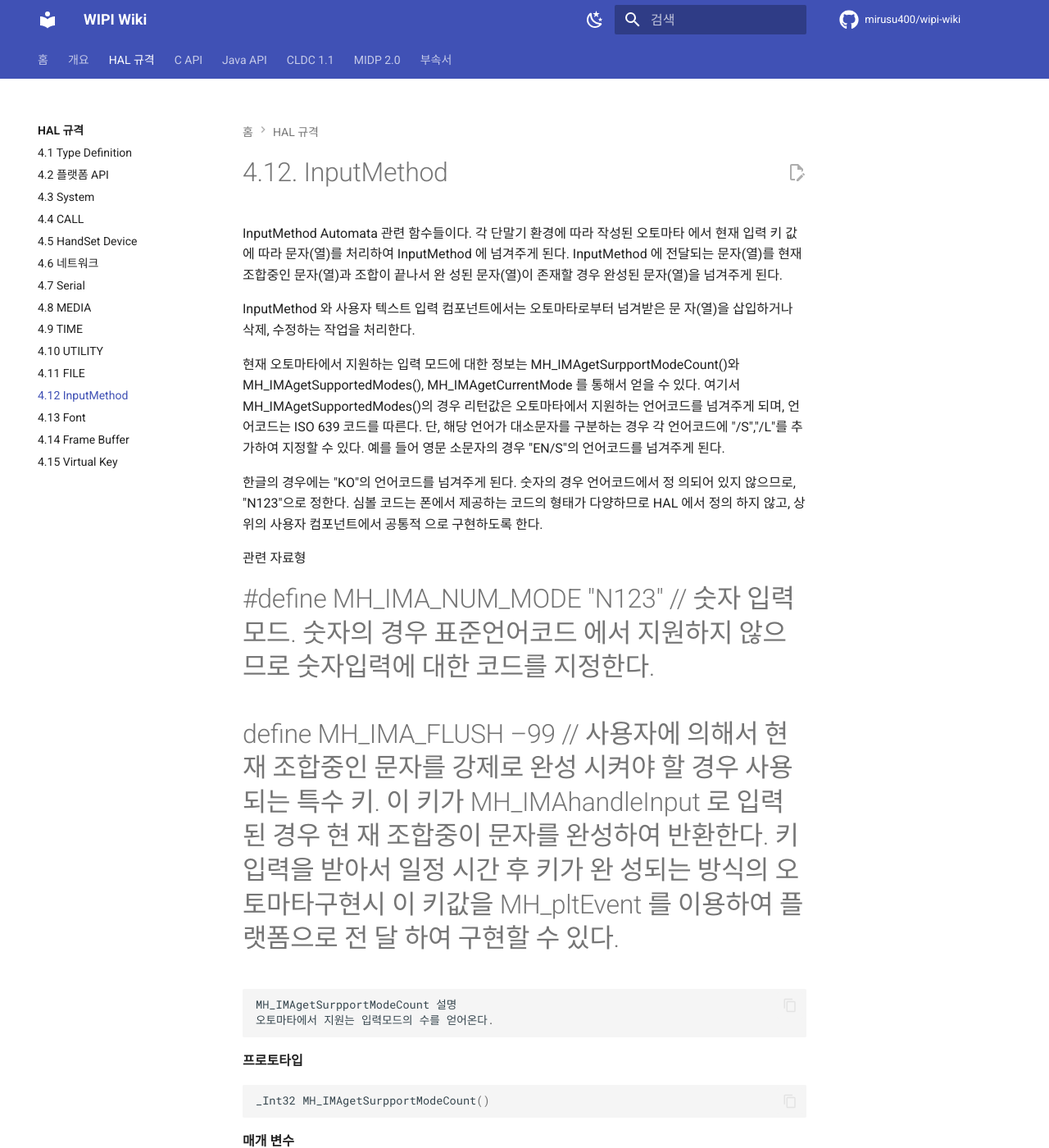
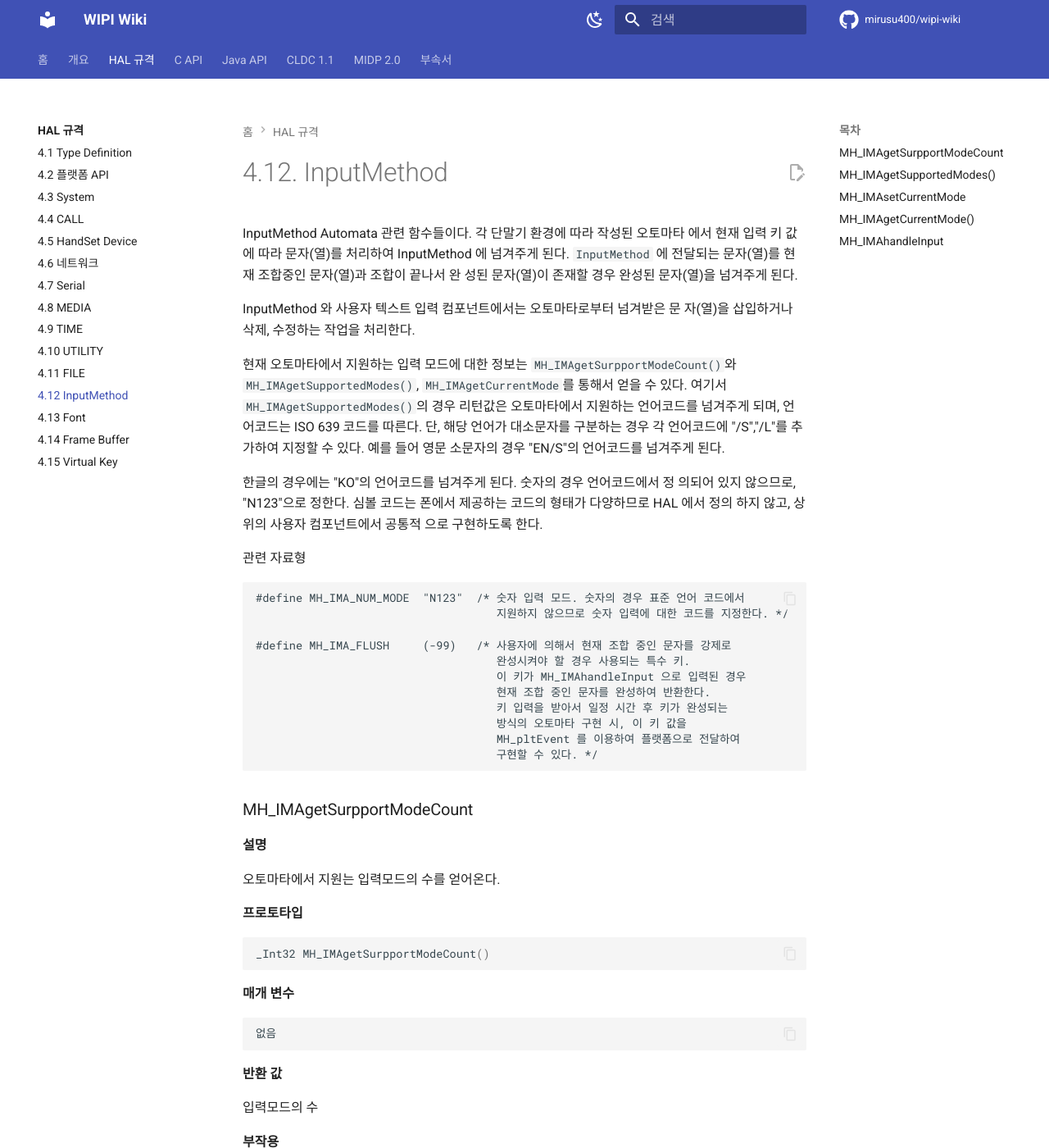
Before and after one commit to mirusu400/wipi-wiki, an MkDocs documentation site: the page built from docs/hal/input-method.md, in a window 1280 px wide and 1400 px high. Shown: the whole window at 82% size. Built offline with MkDocs 1.6.1 and Material for MkDocs 9.7.7, drawn with Linux system fonts in a browser that asks for light colours; comment, search, counter and statistics services are not loaded; some of the changed text lies outside the part shown.

Commit message:
update input-method.md

````diff
--- a/docs/hal/input-method.md
+++ b/docs/hal/input-method.md
@@ -1,23 +1,35 @@
 # 4.12. InputMethod
 
-InputMethod Automata 관련 함수들이다. 각 단말기 환경에 따라 작성된 오토마타 에서 현재 입력 키 값에 따라 문자(열)를 처리하여 InputMethod 에 넘겨주게 된다. InputMethod 에 전달되는 문자(열)를 현재 조합중인 문자(열)과 조합이 끝나서 완 성된 문자(열)이 존재할 경우 완성된 문자(열)을 넘겨주게 된다.
+InputMethod Automata 관련 함수들이다. 각 단말기 환경에 따라 작성된 오토마타 에서 현재 입력 키 값에 따라 문자(열)를 처리하여 InputMethod 에 넘겨주게 된다. `InputMethod` 에 전달되는 문자(열)를 현재 조합중인 문자(열)과 조합이 끝나서 완 성된 문자(열)이 존재할 경우 완성된 문자(열)을 넘겨주게 된다.
 
 InputMethod 와 사용자 텍스트 입력 컴포넌트에서는 오토마타로부터 넘겨받은 문 자(열)을 삽입하거나 삭제, 수정하는 작업을 처리한다.
 
-현재	오토마타에서		지원하는	입력	모드에		대한		정보는 MH_IMAgetSurpportModeCount()와  MH_IMAgetSupportedModes(), MH_IMAgetCurrentMode	를	통해서		얻을		수	있다.	여기서 MH_IMAgetSupportedModes()의 경우 리턴값은 오토마타에서 지원하는 언어코드를 넘겨주게 되며, 언어코드는 ISO 639 코드를 따른다. 단, 해당 언어가 대소문자를 구분하는 경우 각 언어코드에 "/S","/L"를 추가하여 지정할 수 있다. 예를 들어 영문 소문자의 경우 "EN/S"의 언어코드를 넘겨주게 된다.
+현재 오토마타에서 지원하는 입력 모드에 대한 정보는 `MH_IMAgetSurpportModeCount()`와 `MH_IMAgetSupportedModes()`, `MH_IMAgetCurrentMode`를 통해서 얻을 수 있다. 여기서 `MH_IMAgetSupportedModes()`의 경우 리턴값은 오토마타에서 지원하는 언어코드를 넘겨주게 되며, 언어코드는 ISO 639 코드를 따른다. 단, 해당 언어가 대소문자를 구분하는 경우 각 언어코드에 "/S","/L"를 추가하여 지정할 수 있다. 예를 들어 영문 소문자의 경우 "EN/S"의 언어코드를 넘겨주게 된다.
 
 한글의 경우에는 "KO"의 언어코드를 넘겨주게 된다. 숫자의 경우 언어코드에서 정 의되어 있지 않으므로, "N123"으로 정한다. 심볼 코드는 폰에서 제공하는 코드의 형태가 다양하므로 HAL 에서 정의 하지 않고, 상위의 사용자 컴포넌트에서 공통적 으로 구현하도록 한다.
 
 관련 자료형
 
-# #define MH_IMA_NUM_MODE "N123" // 숫자 입력모드. 숫자의 경우 표준언어코드 에서 지원하지 않으므로 숫자입력에 대한 코드를 지정한다.
+```
+#define MH_IMA_NUM_MODE  "N123"  /* 숫자 입력 모드. 숫자의 경우 표준 언어 코드에서
+                                    지원하지 않으므로 숫자 입력에 대한 코드를 지정한다. */
 
-#define MH_IMA_FLUSH –99 // 사용자에 의해서 현재 조합중인 문자를 강제로 완성 시켜야 할 경우 사용되는 특수 키. 이 키가 MH_IMAhandleInput 로 입력된 경우 현 재 조합중이 문자를 완성하여 반환한다. 키 입력을 받아서 일정 시간 후 키가 완 성되는 방식의 오토마타구현시 이 키값을 MH_pltEvent 를 이용하여 플랫폼으로 전 달 하여 구현할 수 있다.
+#define MH_IMA_FLUSH     (-99)   /* 사용자에 의해서 현재 조합 중인 문자를 강제로
+                                    완성시켜야 할 경우 사용되는 특수 키.
+                                    이 키가 MH_IMAhandleInput 으로 입력된 경우
+                                    현재 조합 중인 문자를 완성하여 반환한다.
+                                    키 입력을 받아서 일정 시간 후 키가 완성되는
+                                    방식의 오토마타 구현 시, 이 키 값을
+                                    MH_pltEvent 를 이용하여 플랫폼으로 전달하여
+                                    구현할 수 있다. */
+```
 
-```c
-MH_IMAgetSurpportModeCount 설명
+
+### MH_IMAgetSurpportModeCount
+
+**설명**
+
 오토마타에서 지원는 입력모드의 수를 얻어온다.
-```
 
 **프로토타입**
 
@@ -33,9 +45,7 @@ _Int32 MH_IMAgetSurpportModeCount()
 
 **반환 값**
 
-```c
 입력모드의 수
-```
 
 **부작용**
 
@@ -45,11 +55,12 @@ _Int32 MH_IMAgetSurpportModeCount()
 
 없음
 
-```c
-MH_IMAgetSupportedModes() 설명
+### MH_IMAgetSupportedModes()
+
+**설명**
+
 오토마타에서 지원하는 입력모드의 언어코드를 얻어온다. 언어코드는 ISO 639 코드를
-따른다. 단, 해당 언어가 대소문자를 구분하는 경우 각 언어코드에 "/S","/L"를 추가하 여 지정할 수 있다. 예를 들어 영문 소문자의 경우 "EN/S"의 언어코드를 넘겨주게 된 다. 한글의 경우에는 "KO"의 언어코드를 넘겨주게 된다.
-```
+따른다. 단, 해당 언어가 대소문자를 구분하는 경우 각 언어코드에 `"/S","/L"`를 추가하여 지정할 수 있다. 예를 들어 영문 소문자의 경우 "EN/S"의 언어코드를 넘겨주게 된다. 한글의 경우에는 "KO"의 언어코드를 넘겨주게 된다.
 
 **프로토타입**
 
@@ -63,9 +74,7 @@ char** MH_IMAgetSupportedModes()
 
 **반환 값**
 
-```c
 언어코드 (스트링 어레이 포인터)
-```
 
 **부작용**
 
@@ -75,11 +84,11 @@ char** MH_IMAgetSupportedModes()
 
 없음
 
-```c
-MH_IMAsetCurrentMode 설명
-오토마타에서 사용할 모드를	지정한다.이  값은 MH_IMAgetSupportedModes()로  얻은
-언어코드의 인덱스값이다.
-```
+### MH_IMAsetCurrentMode
+
+**설명**
+
+오토마타에서 사용할 모드를 지정한다.이 값은 `MH_IMAgetSupportedModes()`로 얻은 언어코드의 인덱스값이다.
 
 **프로토타입**
 
@@ -89,15 +98,11 @@ M_Int32 MH_IMAsetCurrentMode (M_Int32 mode)
 
 **매개 변수**
 
-```c
 입력모드
-```
 
 **반환 값**
 
-```c
 지정한 입력모드가 바르게 적용된 경우 "1". 그렇지 않은 경우 "0".
-```
 
 **부작용**
 
@@ -107,11 +112,11 @@ M_Int32 MH_IMAsetCurrentMode (M_Int32 mode)
 
 없음
 
-```c
-MH_IMAgetCurrentMode() 설명
-오토마타의 현재 입력모드를 얻어온다.	이  값은 MH_IMAgetSupportedModes()로 얻
-은 언어코드의 인덱스값이다.
-```
+### MH_IMAgetCurrentMode()
+
+**설명**
+
+오토마타의 현재 입력모드를 얻어온다. 이 값은 `MH_IMAgetSupportedModes()`로 얻은 언어코드의 인덱스값이다.
 
 **프로토타입**
 
@@ -121,15 +126,11 @@ M_Int32 MH_IMAgetCurrentMode()
 
 **매개 변수**
 
-```c
 없음
-```
 
 **반환 값**
 
-```c
 오토마타의 현재 입력모드.
-```
 
 **부작용**
 
@@ -139,29 +140,28 @@ M_Int32 MH_IMAgetCurrentMode()
 
 없음
 
-```c
-MH_IMAhandleInput 설명
-```
+### MH_IMAhandleInput
 
-사용자 컴포넌트로 부터받은 키 입력을 현재 입력모드에 따라 처리하며 문자를 생 성하고, 생성된 문자를 넘긴다. (주의)MH_IMA_FLUSH 가 키값으로 입력된 경우 현 재 조합중이 문자를 완성하여 반환한다.
+**설명**
+
+사용자 컴포넌트로 부터받은 키 입력을 현재 입력모드에 따라 처리하며 문자를 생성하고, 생성된 문자를 넘긴다.
+
+(주의)`MH_IMA_FLUSH`가 키값으로 입력된 경우 현재 조합중인 문자를 완성하여 반환한다.
 
 **프로토타입**
 
 ```c
-M_Int32 MH_IMAhandleInput ( char key,
-M_Int32 type, char *buf1, M_Int32 *size1, char *buf2, M_Int32 *size2
-);
+M_Int32 MH_IMAhandleInput(char key, M_Int32 type, char *buf1, M_Int32 *size1, char *buf2, M_Int32 *size2);
 ```
 
 **매개 변수**
 
-key [in] 입력된 키값 (MH_KeyCode에 정의된 것, MH_IMA_FLUSH) type [in] 입력된 키 타입 (MH_Event에 정의된 것.)
-
-buf1 [out] 완성된 문자열버퍼
-
-size1 [in] 완성된 문자열 버퍼의 크기 buf2 [out] 조합중인 문자열버퍼
-
-size2 [in] 조합중인 문자열 버퍼의 크기
+- `key` - [in] 입력된 키값 (`MH_KeyCode`에 정의된 것, `MH_IMA_FLUSH`)
+- `type` - [in] 입력된 키 타입 (`MH_Event`에 정의된 것.)
+- `buf1` [out] 완성된 문자열버퍼
+- `size1` [in] 완성된 문자열 버퍼의 크기
+- `buf2` [out] 조합중인 문자열버퍼
+- `size2` [in] 조합중인 문자열 버퍼의 크기
 
 **반환 값**
 
````
